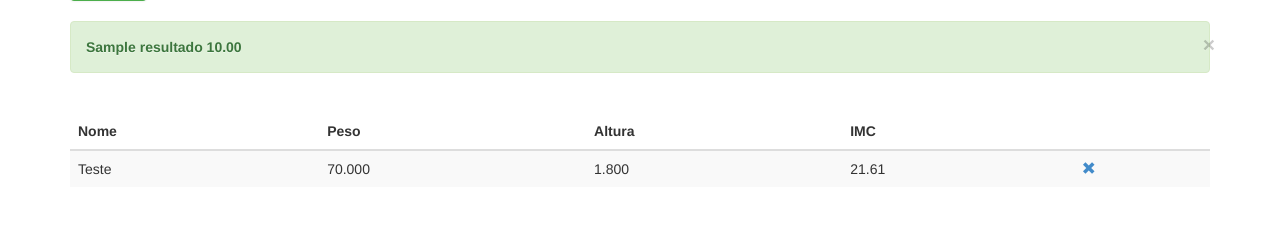
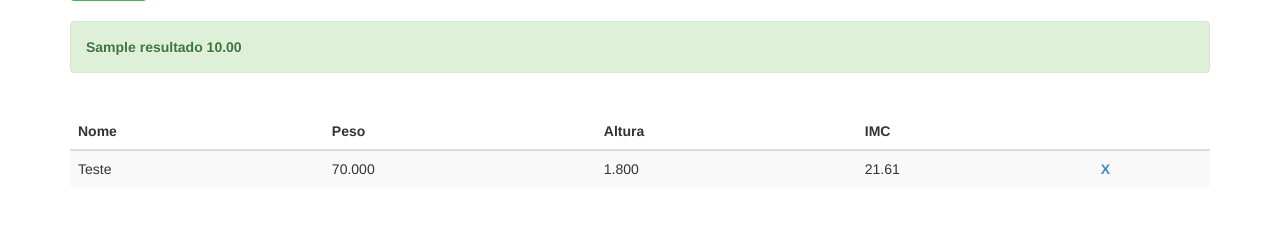
Before and after one commit to davidcouto/ProjetoIMC, a Django app: template avaliacoes/templates/avaliacao.html in a window 1280 px wide. Shown: the part 441-669 px from the top of the page. Run offline with Django 3.2, Linux system fonts and the light colour scheme; data comes from the database, SQL or seed files in the repository; both versions use the stored data as it was after the commit; tables that the repository leaves empty hold one stand-in row (values such as "Sample post"); the template is opened without the code that fills it: values that come from a table or form of the project are taken from there, most other values are stand-ins (such as "Sample title", 1, 10 or a date in 2020); parts of the project's set-up code (start-up, migrations or seed data) failed here and were passed over; some libraries are stand-ins or nearby versions.

Commit message:
Ajustes no js

```diff
--- a/avaliacoes/templates/avaliacao.html
+++ b/avaliacoes/templates/avaliacao.html
@@ -18,8 +18,8 @@
 
         {% if resultado != None %}
           <div class="alert alert-success alert-dismissible" role="alert" >
-           <button type="button" class="close" data-dismiss="alert"><span aria-hidden="true">&times;</span>
-             <span class="sr-only">Close</span>
+           <button type="button" class="close" data-dismiss="alert">
+             <span class="sr-only"></span>
            </button>
            <strong>{{ resultado }} {{ calculo|floatformat:2 }}</strong>
           </div>
@@ -43,7 +43,7 @@
                <td>{{ avaliacao.peso }}</td>
                <td>{{ avaliacao.altura }}</td>
                <td>{{ avaliacao.resultado|floatformat:2 }}</td>
-               <td><a href="/apagar/{{ avaliacao.pk }}"><span class="glyphicon glyphicon-remove"></span></a>
+               <td><a href="/apagar/{{ avaliacao.pk }}"><strong>X</strong></a>
                </td>
              </tr>
            {% endfor %}
--- a/avaliacoes/templates/base.html
+++ b/avaliacoes/templates/base.html
@@ -26,8 +26,8 @@
       </div>
 
     <!-- JavaScript -->
-    <script src="{{ STATIC_URL }}js/jquery.min.js"></script>
-    <script src="{{ STATIC_URL }}bootstrap/js/bootstrap.min.js"></script>
+    <script src="http://netdna.bootstrapcdn.com/twitter-bootstrap/2.2.2/js/jquery.min.js"></script>
+    <script src="http://netdna.bootstrapcdn.com/twitter-bootstrap/2.2.2/js/bootstrap.min.js"></script>
 
     <!-- FIM JavaScript -->
 
```
Also changed, not shown: db.sqlite3.
